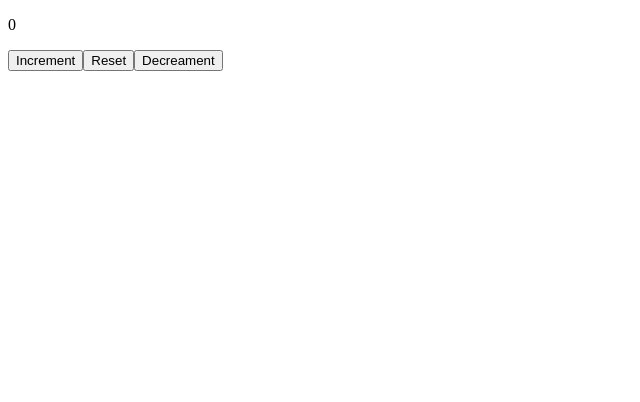
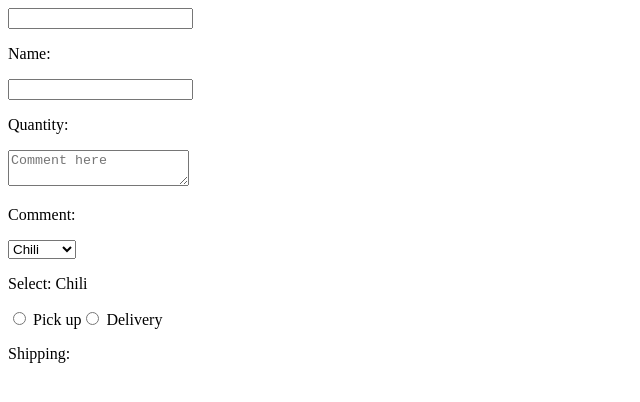
Before and after one commit to KhanhLy1202/react-full-course, a React (Vite) app in the folder my-react-app/: page / in a window 1280 px wide. Shown: the top 402 px of the page, without its empty margins (0-640 px from the left). Built offline with nearby package versions, Linux system fonts and the light colour scheme.

Commit message:
onChange event handle

```diff
--- a/my-react-app/src/App.jsx
+++ b/my-react-app/src/App.jsx
@@ -1,7 +1,7 @@
-import Count from './Count.jsx';
+import Form from './Form.jsx';
 
 function App() {
-	return <Count />;
+	return <Form />;
 }
 
 export default App;
--- /dev/null
+++ b/my-react-app/src/Form.jsx
@@ -0,0 +1,77 @@
+import { useState } from 'react';
+
+function Form() {
+	const [name, setName] = useState('');
+	const [quantity, setQuantity] = useState();
+	const [comment, setComment] = useState('');
+	const [select, setSelect] = useState('Chili');
+	const [shipping, setShipping] = useState('');
+
+	function updateName(event) {
+		setName(event.target.value);
+	}
+
+	function updateQuantity(event) {
+		setQuantity(event.target.value);
+	}
+
+	function updateComment(event) {
+		setComment(event.target.value);
+	}
+
+	function updateSelect(event) {
+		setSelect(event.target.value);
+	}
+
+	function updateShipping(event) {
+		setShipping(event.target.value);
+	}
+
+	return (
+		<div>
+			<input onChange={updateName} value={name} />
+			<p>Name: {name}</p>
+
+			<input onChange={updateQuantity} type="number" value={quantity} />
+			<p>Quantity: {quantity}</p>
+
+			<textarea
+				onChange={updateComment}
+				value={comment}
+				placeholder="Comment here"
+			/>
+			<p>Comment: {comment}</p>
+
+			<select value={select} onChange={updateSelect}>
+				<option value="">Select</option>
+				<option value="Apple">Apple</option>
+				<option value="Banana">Banana</option>
+				<option value="Chili">Chili</option>
+			</select>
+			<p>Select: {select}</p>
+
+			<label>
+				<input
+					type="radio"
+					checked={shipping === 'Pick up'}
+					onChange={updateShipping}
+					value="Pick up"
+				/>{' '}
+				Pick up
+			</label>
+
+			<label>
+				<input
+					type="radio"
+					checked={shipping === 'Delivery'}
+					onChange={updateShipping}
+					value="Delivery"
+				/>{' '}
+				Delivery
+			</label>
+
+			<p>Shipping: {shipping}</p>
+		</div>
+	);
+}
+export default Form;
```
